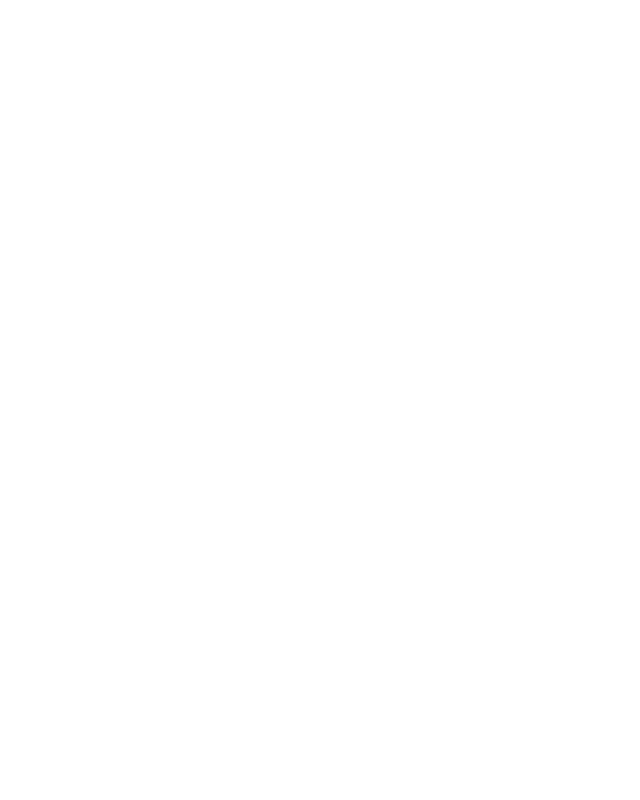
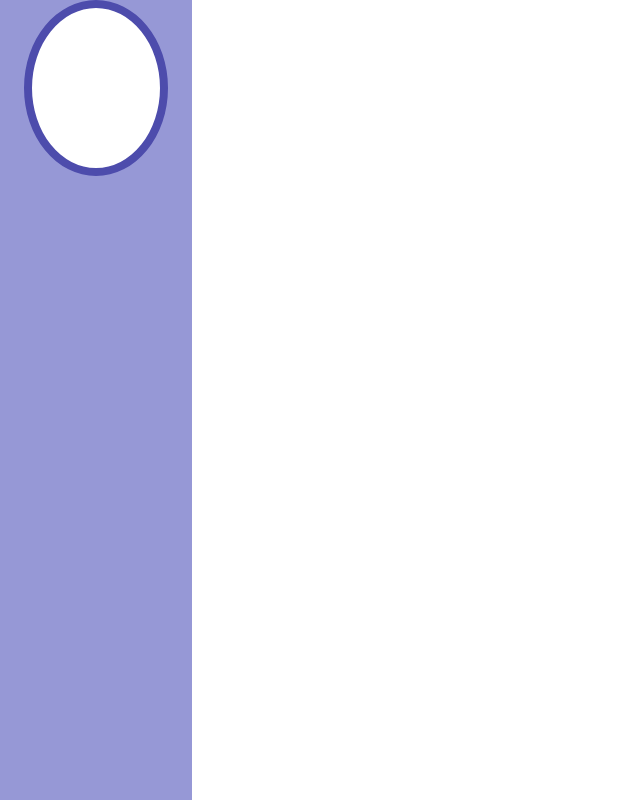
Before and after one commit to ASLGame/ASL-Web, a React (Create React App) app in the folder signy/: page /profile in a window 1280 px wide. Before the commit this address had no page. Shown: the whole page, without its empty margins (0-640 px from the left). Built offline with nearby package versions, Linux system fonts and the light colour scheme.

Commit message:
Initial profile page and profile picture

```diff
--- a/signy/src/App.tsx
+++ b/signy/src/App.tsx
@@ -1,6 +1,7 @@
 import logo from "./logo.svg";
 import { Counter } from "./features/counter/Counter";
 import  { SignIn }  from "./features/signin/SignIn";
+import { Profile } from "./features/profile/Profile";
 import "./App.css";
 import { BrowserRouter as Router, Routes, Route } from "react-router-dom";
 
@@ -16,6 +17,7 @@
             */}
             <Route path="/" element={<Counter />} />
             <Route path="/signin" element={<SignIn />} />
+            <Route path="/profile" element={<Profile />} />
           </Routes>
         </header>
       </div>
--- /dev/null
+++ b/signy/src/features/profile/Profile.tsx
@@ -0,0 +1,17 @@
+import { useAppDispatch } from "../../app/hooks";
+import styles from "./profile.module.css";
+import { ProfilePicture } from "./components/profilePicture/ProfilePicture";
+
+export function Profile() {
+    const dispatch = useAppDispatch();
+
+    return (
+        <section className={styles.container}>
+            <div className={styles.left}>
+                <ProfilePicture />
+            </div>
+            <div className={styles.right}>
+            </div>
+        </section>
+    )
+}
--- /dev/null
+++ b/signy/src/features/profile/components/profilePicture/ProfilePicture.tsx
@@ -0,0 +1,5 @@
+import styles from "./profilePicture.module.css";
+
+export function ProfilePicture() {
+  return <div className={styles.profile_circle}></div>;
+}
--- /dev/null
+++ b/signy/src/features/profile/components/profilePicture/profilePicture.module.css
@@ -0,0 +1,8 @@
+.profile_circle {
+  position: absolute;
+  width: 10%;
+  height: 20%;
+  border-radius: 50%;
+  background: #ffffff;
+  border: 8px solid var(--dark_purple);
+}
--- /dev/null
+++ b/signy/src/features/profile/profile.module.css
@@ -0,0 +1,19 @@
+.container {
+  display: flex;
+  height: 100vh;
+  width: 100vw;
+}
+
+.left {
+    display: flex;
+    justify-content: center;
+    width: 15%;
+    height: 100%;
+    background-color: var(--light_purple);
+}
+
+.right {
+    width: 85%;
+    height: 100%;
+    background-color: var(--white);;
+}
```
